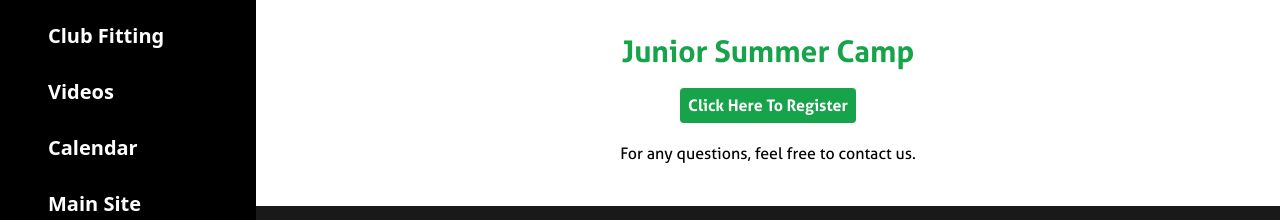
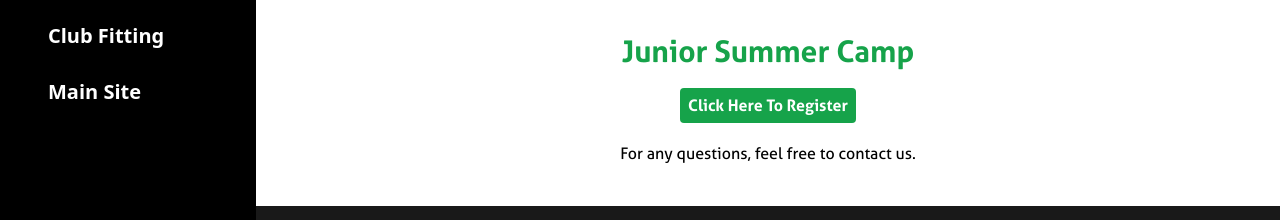
Before and after one commit to HuSoftSolutions/thebunker-lessons, a Next.js app: page /junior-golf in a window 1280 px wide. Shown: the part 406-626 px from the top of the page. Built offline with nearby package versions, Linux system fonts and the light colour scheme.

Commit message:
feat: hide unfinished routes from nav bars and remove overscroll bounce

```diff
--- a/app/globals.css
+++ b/app/globals.css
@@ -19,6 +19,9 @@
   font-style: normal;
 }
 
+body {
+	@apply overscroll-none;
+}
 
 /* Apply the custom font to h1 tags globally */
 h1 {
--- a/components/mobile-sidebar.tsx
+++ b/components/mobile-sidebar.tsx
@@ -60,11 +60,14 @@ const MobileNavbar = () => {
           <Link href="/club-fitting" className="py-6 text-xl" onClick={closeMenu}>
             Club Fitting
           </Link>
-          <Link href="/videos" className="py-6 text-xl" onClick={closeMenu}>
+          {/* <Link href="/videos" className="py-6 text-xl" onClick={closeMenu}>
             Videos
-          </Link>
-          <Link href="/calendar" className="py-6 text-xl" onClick={closeMenu}>
+          </Link> */}
+          {/* <Link href="/calendar" className="py-6 text-xl" onClick={closeMenu}>
             Calendar
+          </Link> */}
+					<Link href="https://getinthebunker.golf" target="_blank" className="py-6 text-xl" onClick={closeMenu}>
+            Main Site
           </Link>
         </div>
       </div>
--- a/components/sidebar.tsx
+++ b/components/sidebar.tsx
@@ -8,8 +8,8 @@ const routes = [
   { id: 1, title: "Lessons", to: "/lessons" },
   { id: 2, title: "Junior Golf", to: "/junior-golf" },
   { id: 3, title: "Club Fitting", to: "/club-fitting" },
-  { id: 4, title: "Videos", to: "/videos" },
-  { id: 5, title: "Calendar", to: "/calendar" },
+  // { id: 4, title: "Videos", to: "/videos" },
+  // { id: 5, title: "Calendar", to: "/calendar" },
   { id: 6, title: "Main Site", to: "https://getinthebunker.golf", external: true },
 ];
 
```
